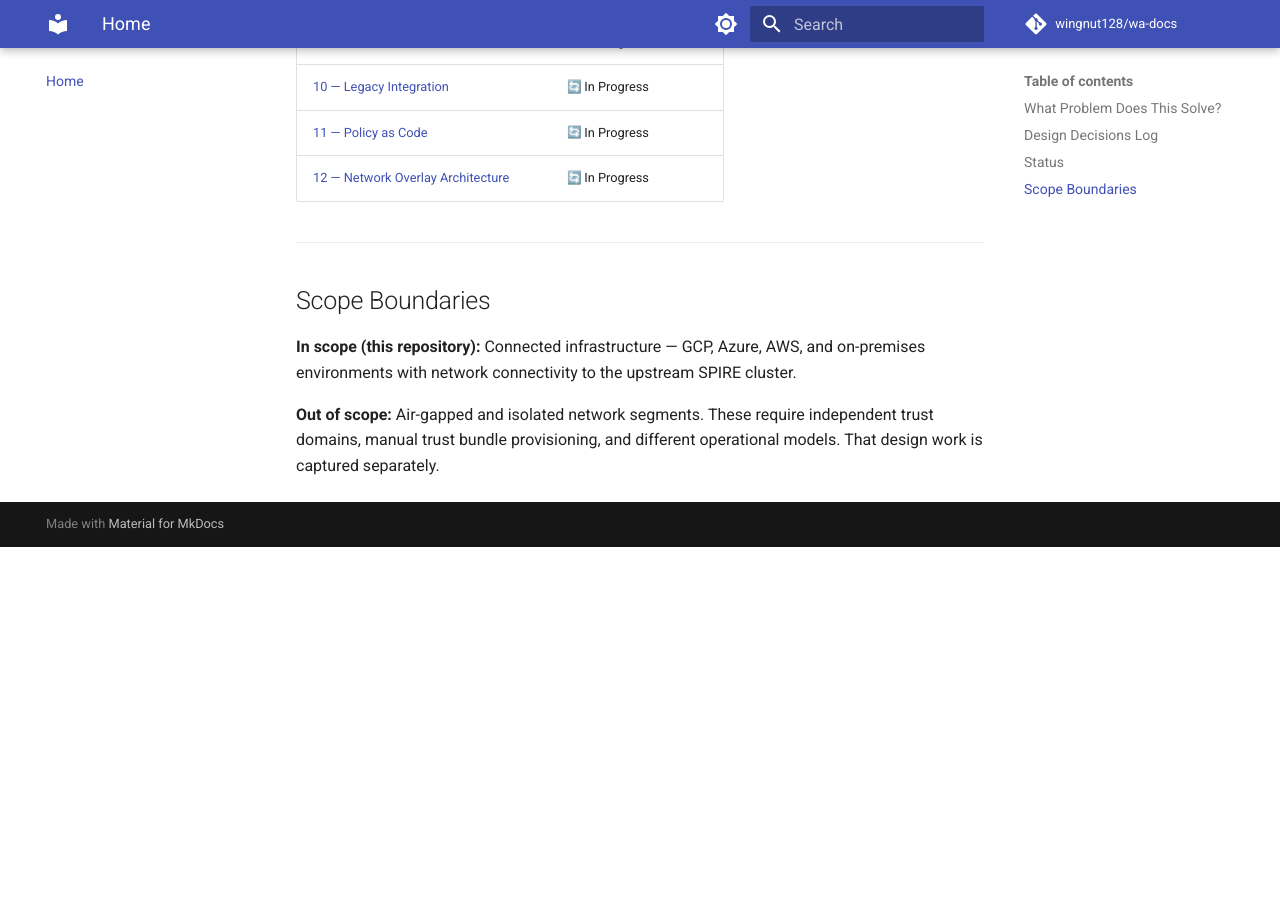
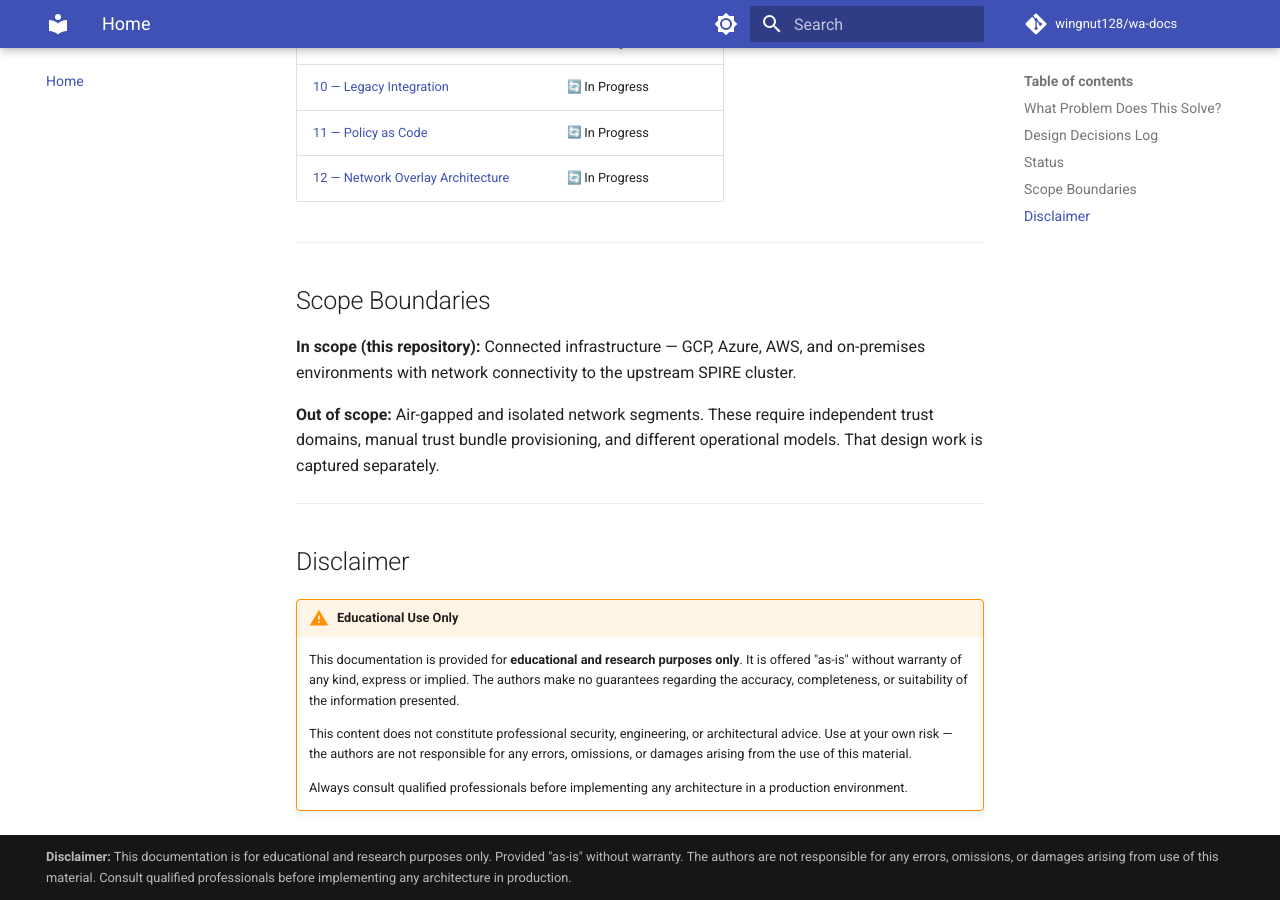
Before and after one commit to wingnut128/wa-docs, an MkDocs documentation site: the page built from docs/index.md, in a window 1280 px wide and 900 px high, scrolled down 2398 px. Built offline with MkDocs 1.6.1 and Material for MkDocs 9.7.7, drawn with Linux system fonts in a browser that asks for light colours; emoji names are drawn with the system emoji font; comment, search, counter and statistics services are not loaded; before the commit the page ends 2945 px from its top, so only the background shows below that.

Commit message:
Add GitHub Pages deployment workflow and disclaimer
Enable automated docs deployment to GitHub Pages via actions/deploy-pages
(artifact-based, no gh-pages branch). Add educational-use disclaimer to
the landing page and site-wide footer.

Co-Authored-By: Claude Opus 4.6 <noreply@anthropic.com>

```diff
--- a/docs/index.md
+++ b/docs/index.md
@@ -66,3 +66,15 @@ Documents are marked with their current status:
 **In scope (this repository):** Connected infrastructure — GCP, Azure, AWS, and on-premises environments with network connectivity to the upstream SPIRE cluster.
 
 **Out of scope:** Air-gapped and isolated network segments. These require independent trust domains, manual trust bundle provisioning, and different operational models. That design work is captured separately.
+
+---
+
+## Disclaimer
+
+!!! warning "Educational Use Only"
+
+    This documentation is provided for **educational and research purposes only**. It is offered "as-is" without warranty of any kind, express or implied. The authors make no guarantees regarding the accuracy, completeness, or suitability of the information presented.
+
+    This content does not constitute professional security, engineering, or architectural advice. Use at your own risk — the authors are not responsible for any errors, omissions, or damages arising from the use of this material.
+
+    Always consult qualified professionals before implementing any architecture in a production environment.
--- a/mkdocs.yml
+++ b/mkdocs.yml
@@ -49,6 +49,15 @@ markdown_extensions:
   - attr_list
   - md_in_html
 
+extra:
+  generator: false
+
+copyright: >
+  <strong>Disclaimer:</strong> This documentation is for educational and research purposes only.
+  Provided "as-is" without warranty. The authors are not responsible for any errors, omissions,
+  or damages arising from use of this material. Consult qualified professionals before
+  implementing any architecture in production.
+
 plugins:
   - search
 
```
Also changed, not shown: 1 other file.
